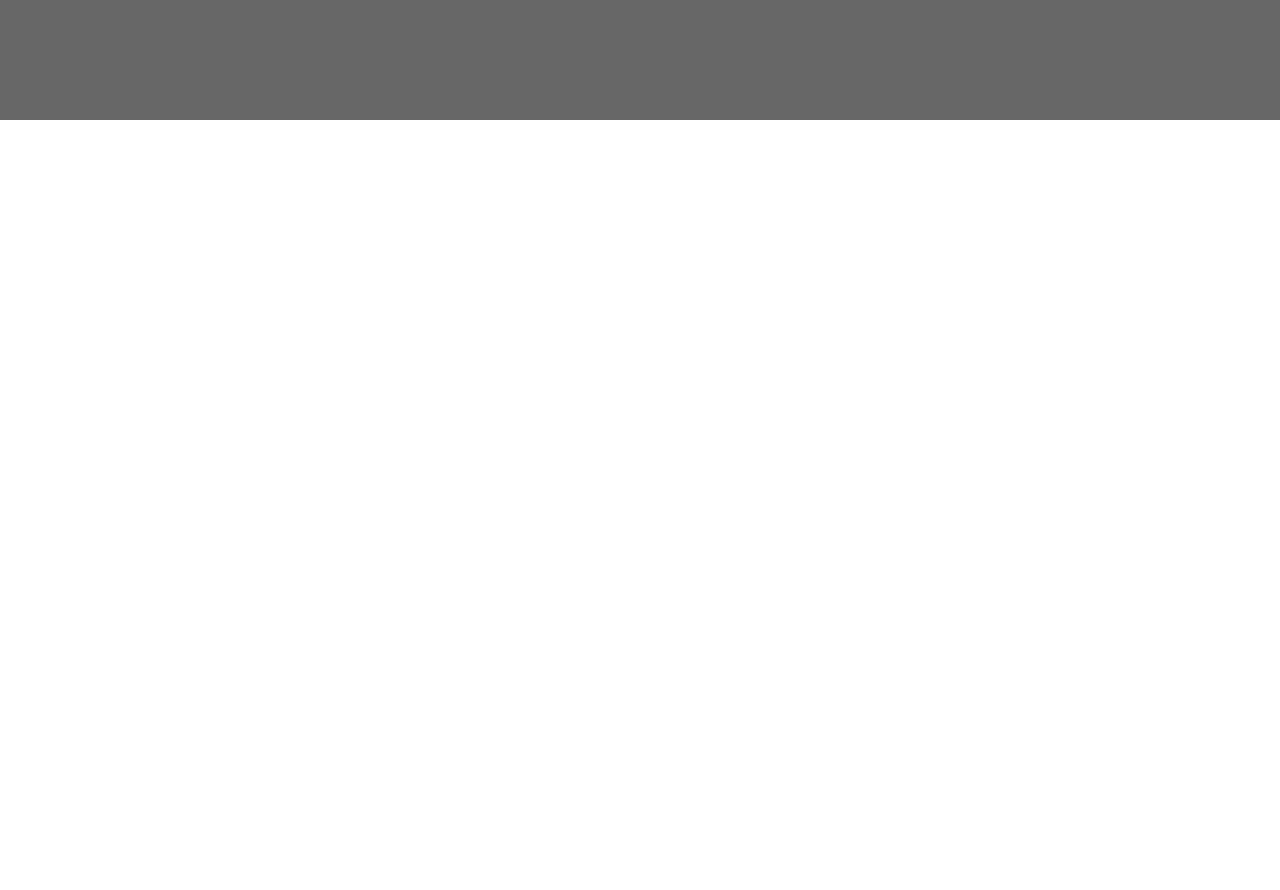
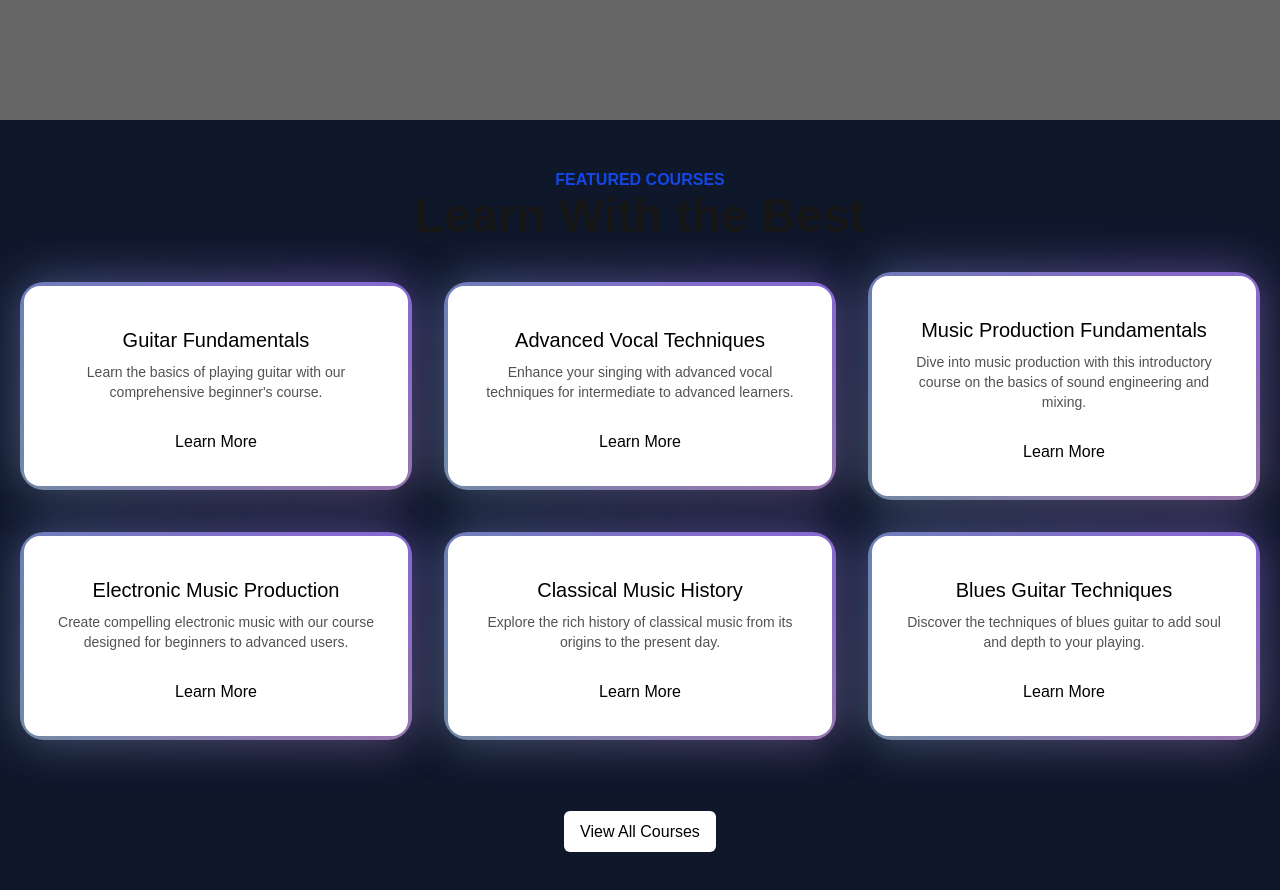
Before and after one commit to rajscriptsGH/Music-Academy, a Next.js app: page / in a window 1280 px wide. Shown: the part 680-1570 px from the top of the page. Before the commit the page ends 1067 px from the top, so only its background shows below. Built offline with nearby package versions, Linux system fonts and the light colour scheme.

Commit message:
features course section

```diff
--- a/src/app/page.tsx
+++ b/src/app/page.tsx
@@ -1,3 +1,4 @@
+import FeaturesCourses from "@/components/FeaturesCourses";
 import HeroSection from "@/components/HeroSection";
 import Image from "next/image";
 
@@ -5,6 +6,7 @@ export default function Home() {
   return (
     <main className="min-h-screen bg-black/60 antialiased bg-grid-white/[0.02]">
       <HeroSection />
+      <FeaturesCourses />
     </main>
   );
 }
--- /dev/null
+++ b/src/components/FeaturesCourses.tsx
@@ -0,0 +1,65 @@
+""
+import React from 'react'
+import courseData from '../data/music_courses.json'
+import Link from 'next/link'
+import { div, h1, p } from 'motion/react-client';
+import { BackgroundGradient } from './ui/background-gradient';
+
+interface Course {
+    id: number;
+    title: string;
+    slug: string;
+    description: string;
+    price: number;
+    instructor: string;
+    isFeatured: boolean;
+}
+
+const FeaturesCourses = () => {
+    const featuredCourses = courseData.courses.filter((course: Course) => (
+        course.isFeatured
+    ))
+
+    return (
+        <div className='bg-slate-900 px-5 py-12'>
+            <div>
+                <div className="flex flex-col justify-center items-center">
+                    <h2 className='text-blue-700 font-semibold'>FEATURED COURSES</h2>
+                    <h1 className='font-bold text-4xl md:text-5xl leading-8 mt-2'>Learn With the Best</h1>
+                </div>
+            </div>
+            <div className='mt-10'>
+                <div className='grid grid-cols-1 sm:grid-cols-2 lg:grid-cols-3 gap-8 justify-center'>
+                    {featuredCourses.map((course: Course) => (
+                        <div key={course.id} className='flex justify-center items-center'>
+                            <BackgroundGradient
+                                className='flex flex-col rounded-2xl bg-white dark:bg-zinc-900 overflow-hidden h-full max-w-sm'
+                            >
+                                <div
+                                    className='p-4 sm:p-6 flex flex-col items-center text-center flex-grow'
+                                >
+                                    <p className="text-lg sm:text-xl text-black mt-4 mb-2 dark:text-neutral-200">{course.title}</p>
+                                    <p className="text-sm text-neutral-600 dark:text-neutral-400 flex-grow">{course.description}</p>
+                                    <Link
+                                        className='bg-white text-black px-3 py-2 mt-5  rounded-md hover:bg-green-400 transition-all duration-300'
+                                        href={`/course/ ${course.slug}`}>
+                                        Learn More
+                                    </Link>
+                                </div>
+                            </BackgroundGradient>
+                        </div>
+                    ))}
+                </div>
+            </div>
+            <div className='mt-20 text-center'>
+                <Link href={'/course'}
+                    className='bg-white text-black px-4 py-3 rounded-md hover:bg-green-400 transition-all duration-300'
+                >
+                    View All Courses
+                </Link>
+            </div>
+        </div>
+    )
+}
+
+export default FeaturesCourses
--- a/src/data/music_courses.json
+++ b/src/data/music_courses.json
@@ -87,7 +87,7 @@
       "description": "Explore the rich history of classical music from its origins to the present day.",
       "price": 179.99,
       "instructor": "Grace Lee",
-        "isFeatured": false,
+      "isFeatured": true,
       "image": "/courses/classical-music.jpg"
     },
     {
```
Lines whose indentation alone changed are shown as unchanged.
